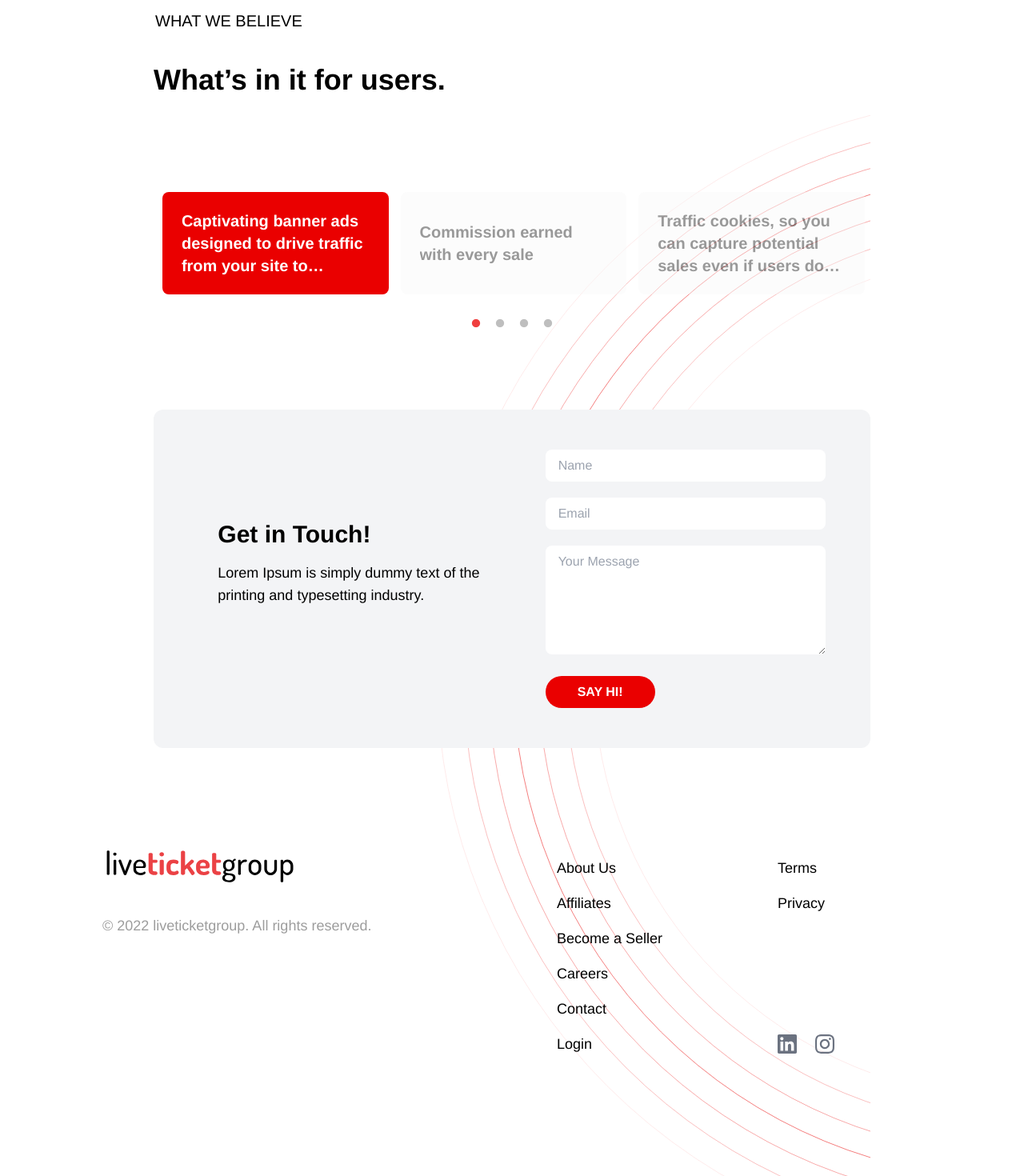
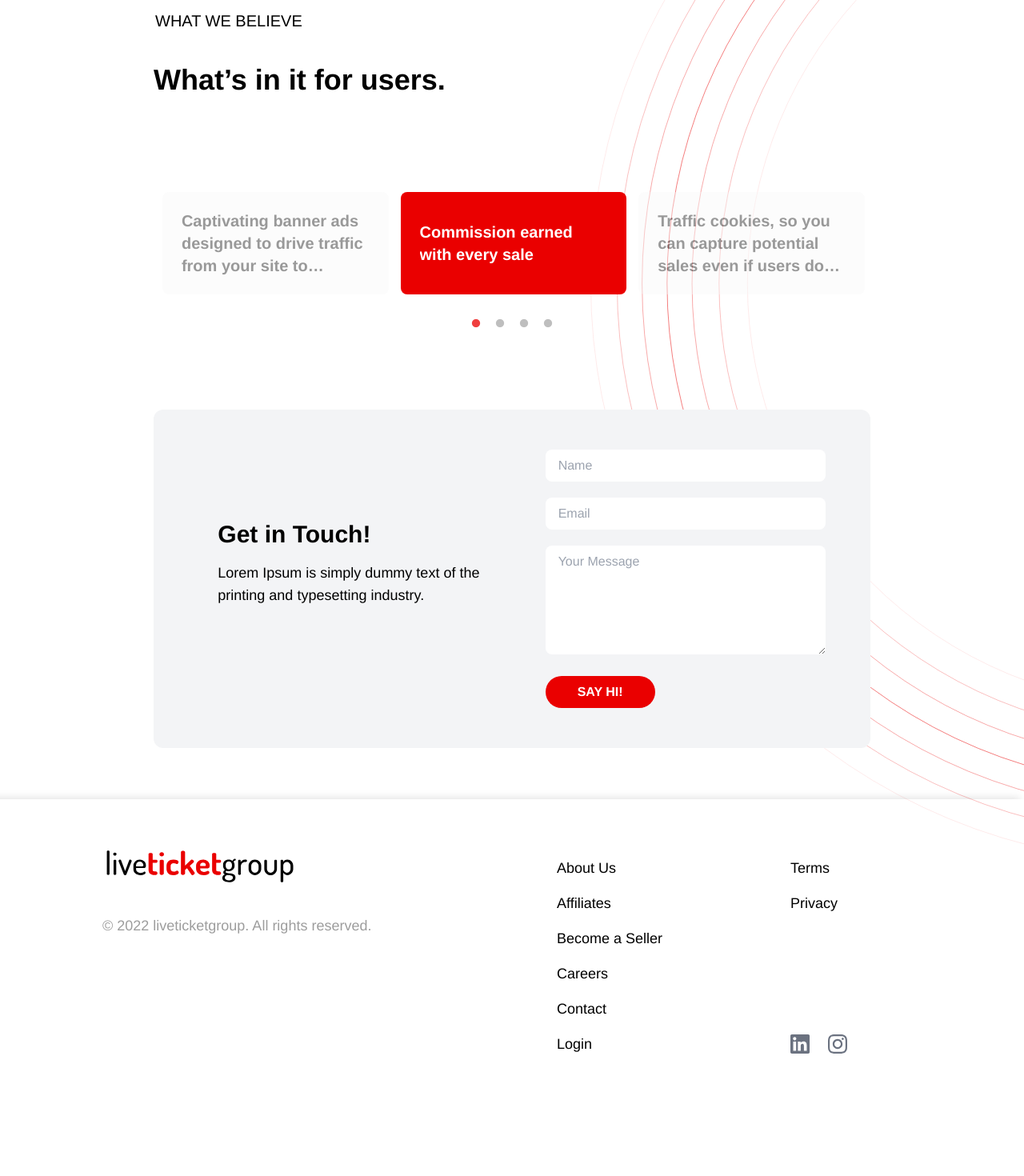
Before and after one commit to DeepInfynno/ltg, a Next.js app: page /affiliates in a window 1280 px wide. Shown: the part 2200-3670 px from the top of the page at 80% size. After the commit the page ends 3591 px from the top, so only its background shows below. Built offline with nearby package versions, Linux system fonts and the light colour scheme; what @material-tailwind/react would draw is missing.

Commit message:
fix: fotter and slider changes

```diff
--- a/components/Newsletter.tsx
+++ b/components/Newsletter.tsx
@@ -2,14 +2,15 @@ import Button from "./form/Button";
 
 const Newsletter = () => {
   return (
-    <div className="bg-gray-100 max-w-6xl sm:mx-auto mx-[19px] md:my-[88px] my-[32px] rounded-lg md:p-16 p-5 text-center">
+    <div className="max-w-[280px] mx-auto xs:max-w-sm sm:max-w-xl md:max-w-xl lg:max-w-3xl xl:max-w-4xl 2xl:max-w-[1364px] w-full">
+      <div className="bg-gray-100 max-w-6xl md:my-[88px] my-[32px] rounded-lg md:p-16 p-5 text-center">
         <h3 className="md:text-3xl text-[22px] font-semibold">
           Sign up for our newsletter
         </h3>
         <p className="max-w-2xl mx-auto py-8 text-base">
-        Loren Ipsum text all else , we&apos;re one team that trusts and supports
-        each other our unity gives us the strength to tackle even the most
-        difficult challenges facing our business.
+          Loren Ipsum text all else , we&apos;re one team that trusts and
+          supports each other our unity gives us the strength to tackle even the
+          most difficult challenges facing our business.
         </p>
         <form className="mt-2 max-w-4xl mx-auto">
           <input
@@ -22,6 +23,7 @@ const Newsletter = () => {
           <Button className="mt-[70px] mb-[40px] md:mb-0">sign up now</Button>
         </form>
       </div>
+    </div>
   );
 };
 
--- a/components/Slider.tsx
+++ b/components/Slider.tsx
@@ -233,7 +233,7 @@ const SliderComponent = ({
         ) : sliderFor === "office" ? (
           <Slider {...officeSettings}>{componentData}</Slider>
         ) : (
-          <Slider {...settings}>{componentData}</Slider>
+          <Slider ref={careerSlider} {...settings}>{componentData}</Slider>
         )}
       </div>
     </div>
--- a/components/layouts/Footer.tsx
+++ b/components/layouts/Footer.tsx
@@ -65,55 +65,9 @@ type FooterProps = {
 
 const Footer = ({ hideContact }: FooterProps) => {
   return (
-    <div>
+    <div className="w-screen z-50 shadow-[-8px_2px_10px_3px_#0002]">
       {/* {!hideContact && <ContactForm />} */}
-      {/* <div className="relative">
-        <div className="bg-black">
-          <div className="bg-pieroHuerto bg-no-repeat bg-cover h-[600px] w-full opacity-20"></div>
-        </div>
-        <div className="max-w-xl mx-auto px-8 sm:px-4 py-8 md:py-16 text-white text-center absolute  md:top-[2%] top-[6%] md:left-[20%] md:right-[20%] left-[5%] right-[5%]">
-          <h3 className="lg:text-4xl md:text-3xl text-[22px] font-bold">
-            Seller Login
-          </h3>
-          <p className="mt-8 md:mt-12 text-center text-base md:text-xl leading-9 lg:leading-8">
-            We&apos;re passoniate fans, just loke you. We believe in the magic
-            of live events and the power they have to unite us.
-          </p>
-          <form className="mt-10 md:mt-14">
-            <div className="space-y-4 flex flex-col ">
-              <input
-                type="email"
-                name="email"
-                id="inputID"
-                placeholder="Your Email Address"
-                className="border-none w-full rounded-lg px-4 py-2 text-black placeholder:text-gray-400"
-              />
-              <input
-                type="password"
-                name="password"
-                id="inputID"
-                placeholder="Password"
-                className="border-none w-full rounded-lg px-4 py-2 text-black placeholder:text-gray-400"
-              />
-              <div className="flex flex-row items-center gap-4 pt-3 text-xl justify-center lg:justify-start">
-                <label
-                  htmlFor="remember"
-                  className="flex gap-[17px] cursor-pointer"
-                >
-                  <input
-                    id="remember"
-                    type={"checkbox"}
-                    className="text-xl cursor-pointer p-3 rounded-md text-red-500"
-                  />
-                  <p>Remember me</p>
-                </label>
-              </div>
-            </div>
-            <Button className="mt-8">login</Button>
-          </form>
-        </div>
-      </div> */}
-      <div className="container mx-auto xs:mx-0 md:mx-auto px-9 xs:px-10 sm:px-16 lg:px-0 py-8 md:py-16 lg:max-w-[863px] xl:max-w-[1024px] 2xl:max-w-[1364px]">
+      <div className="container max-w-none mx-auto xs:mx-0 md:mx-auto px-9 xs:px-10 sm:px-16 lg:px-0 py-8 md:py-16 lg:max-w-[863px] xl:max-w-[1024px] 2xl:max-w-[1364px]">
         <div className="block md:grid grid-cols-4 md:grid-cols-2 gap-8 md:gap-28 lg:gap-20">
           <div className="col-span-2 md:col-span-1">
             <Link href="/" className="py-8 text-4xl font-semibold ">
@@ -129,13 +83,13 @@ const Footer = ({ hideContact }: FooterProps) => {
               &copy; 2022 liveticketgroup. All rights reserved.
             </p>
           </div>
-          <div className="flex flex-row justify-between max-w-[210px] xs:max-w-none xs:justify-start xs:gap-32 md:gap-6 lg:gap-16 xl:gap-28 mt-10 2xl:gap-32 md:mt-0">
-            <div>
+          <div className="flex  flex-row justify-between max-w-[210px] xs:max-w-none xs:justify-start gap-10 sm:gap-32 md:gap-6 lg:gap-16 xl:gap-28 mt-10 2xl:gap-32 md:mt-0">
+            <div className="flex-1">
               {navigation.map((item, i) => (
                 <NavLink key={i} href={item.href} title={item.title} />
               ))}
             </div>
-            <div>
+            <div className="flex-1">
               {extraNavigation.map((item, i) => (
                 <NavLink key={i} href={item.href} title={item.title} />
               ))}
--- a/pages/affiliates.tsx
+++ b/pages/affiliates.tsx
@@ -64,6 +64,7 @@ const Affiliate: NextPageWithLayout = () => {
         og_description={"Lorem, ipsum dolor sit amet consectetur"}
         og_image={OgImage}
       />
+      <div className="relative">
         <section className="relative mx-auto w-full max-w-[1920px] overflow-hidden">
           <div className="absolute -right-40 -top-[280px]  md:right-0 lg:h-[1250px] h-[800px] md:-top-[350px]">
             <Image
@@ -142,7 +143,8 @@ const Affiliate: NextPageWithLayout = () => {
                       <div
                         key={believe.id}
                           className={` bg-[#F8F8F8] h-[100px] flex flex-row items-center justify-center ${
-                        index === currentIndex ? "opacity-100" : "opacity-40"
+                          index === (currentIndex !== (believesData.length - 1) ? currentIndex + 1 : 0)
+                          ? "opacity-100" : "md:opacity-40"
                           }  lg:px-6 md:px-8 md:py-16 sm:px-5 px-4 py-2 rounded-lg `}
                       >
                         <div className="h-full grid place-items-center">
@@ -211,28 +213,21 @@ const Affiliate: NextPageWithLayout = () => {
                 <h1 className="mt-10 text-xl md:text-2xl lg:text-3xl xl:text-4xl font-bold">
                   What’s in it for users.
                 </h1>
-              <div className="absolute  right-0 h-[1450px]">
-                <Image
-                  src={Circle}
-                  width={100}
-                  alt="circle"
-                  height={100}
-                  className="w-[100%] h-[100%] sticky z-[-1000]"
-                />
-              </div>
                 <div className="affiliate lg:py-20 md:py-16 md:pb-12 pb-12">
                   <SliderComponent
                     setCurrentIndex={setCurrentIndex2}
+                    currentIndex={currentIndex2}
                     sliderFor={"affiliate"}
                     showDots
                     componentData={believesData2.map((believe, index) => {
                       return (
                         <div
                           key={believe.id}
+                          onClick={() => setCurrentIndex2(index)}
                           className={`flex h-[100px] flex-row items-center justify-center ${
-                          index === currentIndex2
+                            index === (currentIndex2 !== (believesData2.length - 1) ? currentIndex2 + 1 : 0)
                               ? "opacity-100 bg-[#EA0000] text-white"
-                            : "opacity-40 bg-[#F8F8F8] text-black"
+                              : "md:opacity-40 md:bg-[#F8F8F8] md:text-black"
                           } lg:px-6 md:px-8 md:py-16 lg:py-16 sm:px-5 sm:py-3 px-4 py-2 rounded-lg `}
                         >
                           <div className="h-full grid place-items-center">
@@ -290,6 +285,16 @@ const Affiliate: NextPageWithLayout = () => {
             <ContactForm />
           </div>
         </section>
+        <div className="absolute bottom-[-80px] -z-10 right-0 h-[1450px]">
+          <Image
+            src={Circle}
+            width={100}
+            alt="circle"
+            height={100}
+            className="w-[100%] h-[100%] sticky z-[-1000]"
+          />
+        </div>
+      </div>
     </>
   );
 };
--- a/pages/contact.tsx
+++ b/pages/contact.tsx
@@ -8,14 +8,14 @@ import Newsletter from "@components/Newsletter";
 const Contact: NextPageWithLayout = () => {
   return (
     <>
-      <Meta
+      {/* <Meta
         title={"Contact"}
         description={"Lorem, ipsum dolor sit amet consectetur"}
         og_title={"Contact"}
         og_description={"Lorem, ipsum dolor sit amet consectetur"}
         og_image={OgImage}
-      />
-      <div className="mt-[84px] flex flex-col gap-4">
+      /> */}
+      <div className="relative mt-[84px] w-full max-w-[1920px] mx-auto overflow-hidden flex flex-col gap-4">
         <Offices />
         <Newsletter />
       </div>
--- a/pages/index.tsx
+++ b/pages/index.tsx
@@ -50,7 +50,8 @@ const Home: NextPageWithLayout = () => {
               live events.
             </p>
             <Link href="/contact">
-              <button className="relative z-10 py-[10px] w-[260px] text-[#EA0000] before:content-[''] before:h-full before:w-[156px] before:absolute before:top-0 before:left-0 before:z-0 before:rounded-[10px_0px_0px_10px] before:bg-[#EA000045]">
+              <button className="relative group z-10 py-[10px] w-[260px] text-[#EA0000] rounded-[10px] overflow-hidden">
+                <div className="h-full group-hover:w-full w-[156px] absolute top-0 left-0 z-0 bg-[#EA000045] transition-all duration-500"></div>
                 <span className="block leading-[21px] font-bold text-[18px]">
                   BECOME A SELLER
                 </span>
```
Also changed, not shown: components/Brands.tsx (+4 -4 lines), pages/login.tsx (+51 -4 lines), assets/images/logo-invert.svg. Lines whose indentation alone changed are shown as unchanged.
